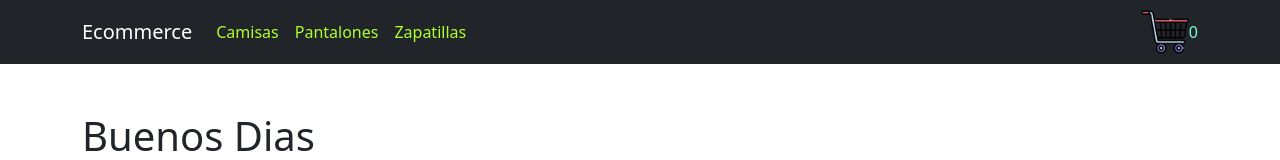
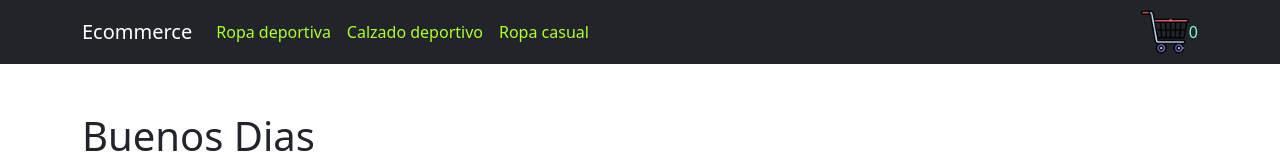
Before and after one commit to SergioGilMunoz/primeraentregaReac, a React (Create React App) app: page / in a window 1280 px wide. Shown: the top 160 px of the page. Built offline with nearby package versions, Linux system fonts and the light colour scheme.

Commit message:
decimo commit

```diff
--- a/src/components/ItemListContainer.jsx
+++ b/src/components/ItemListContainer.jsx
@@ -3,17 +3,29 @@ import { ItemList }  from "./ItemList";
 import { useState,useEffect } from "react";
 import { Container } from "react-bootstrap";
 import data from "../data/productos.json";
+import { useParams } from "react-router-dom";
 
 
 export const ItemListContainer = (props)=>{
 const [productos,setProductos]=useState([]);
 
+const {id} =useParams();
+
+
 useEffect(()=>{
     const promesa =new Promise ((resolve,reject)=>{
       setTimeout(()=> resolve(data),2000 )  ;
     });
-    promesa.then((data)=>setProductos(data))
-},[])
+    promesa.then((data)=>{
+        if(!id){
+            setProductos(data)
+        }else {
+            const productosFiltrado=data.filter(producto=>producto.categoria ===id);
+            setProductos(productosFiltrado);
+        }
+
+    });
+},[]);
     return     (
         <Container className="mt-5">
             <h1>{props.greeting}</h1>
--- a/src/components/NavBar.jsx
+++ b/src/components/NavBar.jsx
@@ -9,16 +9,17 @@ export const NavBar = () => (
 
  <Navbar bg="dark" data-bs-theme="dark">
       <Container>
-        <Navbar.Brand href="#home">Ecommerce</Navbar.Brand>
+        <Navbar.Brand href="/">Ecommerce</Navbar.Brand>
         <Nav className="me-auto">
-          <Nav.Link href="#home">
-            <span className="green-text">Camisas</span>
+          <Nav.Link href="/categoria/Ropa deportiva">
+          <span className="green-text">Ropa deportiva</span>
+
           </Nav.Link>
-          <Nav.Link href="#features">
-          <span className="green-text">Pantalones</span>
+          <Nav.Link href="/categoria/Calzado deportivo">
+          <span className="green-text">Calzado deportivo</span>
           </Nav.Link>
-          <Nav.Link href="#pricing">
-            <span className="green-text">Zapatillas</span>
+          <Nav.Link href="/categoria/Ropa casual">
+            <span className="green-text">Ropa casual</span>
           </Nav.Link>
         </Nav>
         <CartWidget />
```
